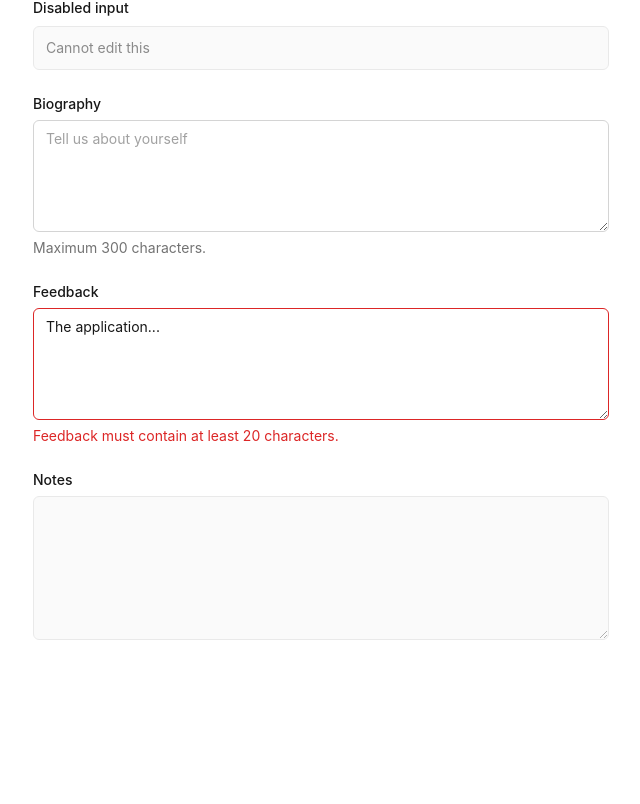
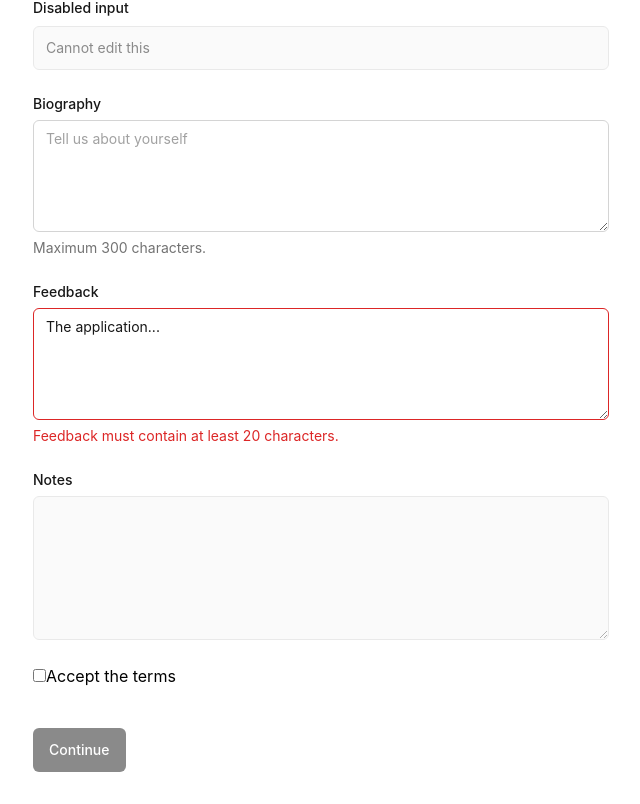
Before and after one commit to MaweuPaul/Miniature-UI, a React (Vite) app: page / in a window 1280 px wide. Shown: the part 638-1442 px from the top of the page, without its empty margins (319-959 px from the left). Before the commit the page ends 1310 px from the top, so only its background shows below. Built offline with nearby package versions, Linux system fonts and the light colour scheme.

Commit message:
feat: add Checkbox component and integrate it into App component

```diff
--- a/src/App.tsx
+++ b/src/App.tsx
@@ -1,6 +1,8 @@
-import { Button, Input, Textarea } from './index';
+import { useState } from 'react';
+import { Button, Input, Textarea, Checkbox } from './index';
 
 function App() {
+  const [accepted, setAccepted] = useState(false);
   return (
     <main className="min-h-screen bg-white p-8">
       <div className="mx-auto max-w-xl space-y-10">
@@ -68,7 +70,15 @@ function App() {
           />
 
           <Textarea label="Notes" textareasize="large" disabled />
+          <Checkbox
+            label="Accept the terms"
+            description="You must accept before continuing."
+            checked={accepted}
+            onChange={(event) => setAccepted(event.target.checked)}
+          />
         </section>
+
+        <Button disabled={!accepted}>Continue</Button>
       </div>
     </main>
   );
--- /dev/null
+++ b/src/components/checkbox/checkbox.tsx
@@ -0,0 +1,33 @@
+import type { ChangeEventHandler, ComponentPropsWithoutRef } from 'react';
+
+export type CheckboxProps = Omit<
+  ComponentPropsWithoutRef<'input'>,
+  'type' | 'checked' | 'defaultChecked' | 'onChange'
+> & {
+  label: string;
+  checked: boolean;
+  onChange: ChangeEventHandler<HTMLInputElement>;
+  description?: string;
+  error?: string;
+};
+export function Checkbox({
+  label,
+  checked,
+  onChange,
+  description,
+  error,
+  ...checkboxProps
+}: CheckboxProps) {
+  return (
+    <label>
+      <input
+        type="checkbox"
+        checked={checked}
+        onChange={onChange}
+        {...checkboxProps}
+      />
+
+      <span>{label}</span>
+    </label>
+  );
+}
--- a/src/index.ts
+++ b/src/index.ts
@@ -16,3 +16,9 @@ export {
   type TextAreaProps,
   type TextareaSize,
 } from "./components/textarea/textarea"
+
+
+export{
+  Checkbox,
+  type CheckboxProps
+} from "./components/checkbox/checkbox"
```
